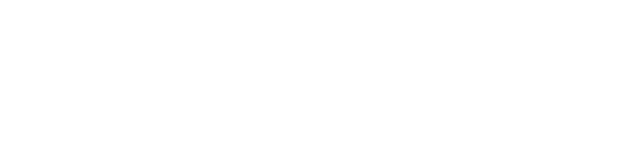
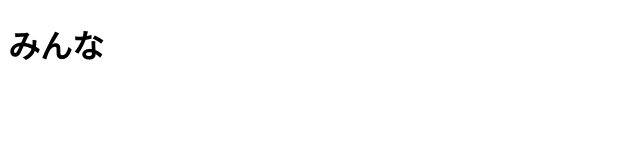
Before and after one commit to chimm7/gitpractice, a plain HTML site: page index.html in a window 1280 px wide. Shown: the whole page, without its empty margins (0-640 px from the left). Drawn offline with Linux system fonts and the light colour scheme.

Commit message:
second commit

```diff
--- a/index.html
+++ b/index.html
@@ -10,6 +10,7 @@
 
 <body>
     <script src="main.js"></script>
+    <h1>みんな</h1>
 </body>
 
 </html>
--- a/main.js
+++ b/main.js
@@ -0,0 +1 @@
+console.log('テスト')
```
